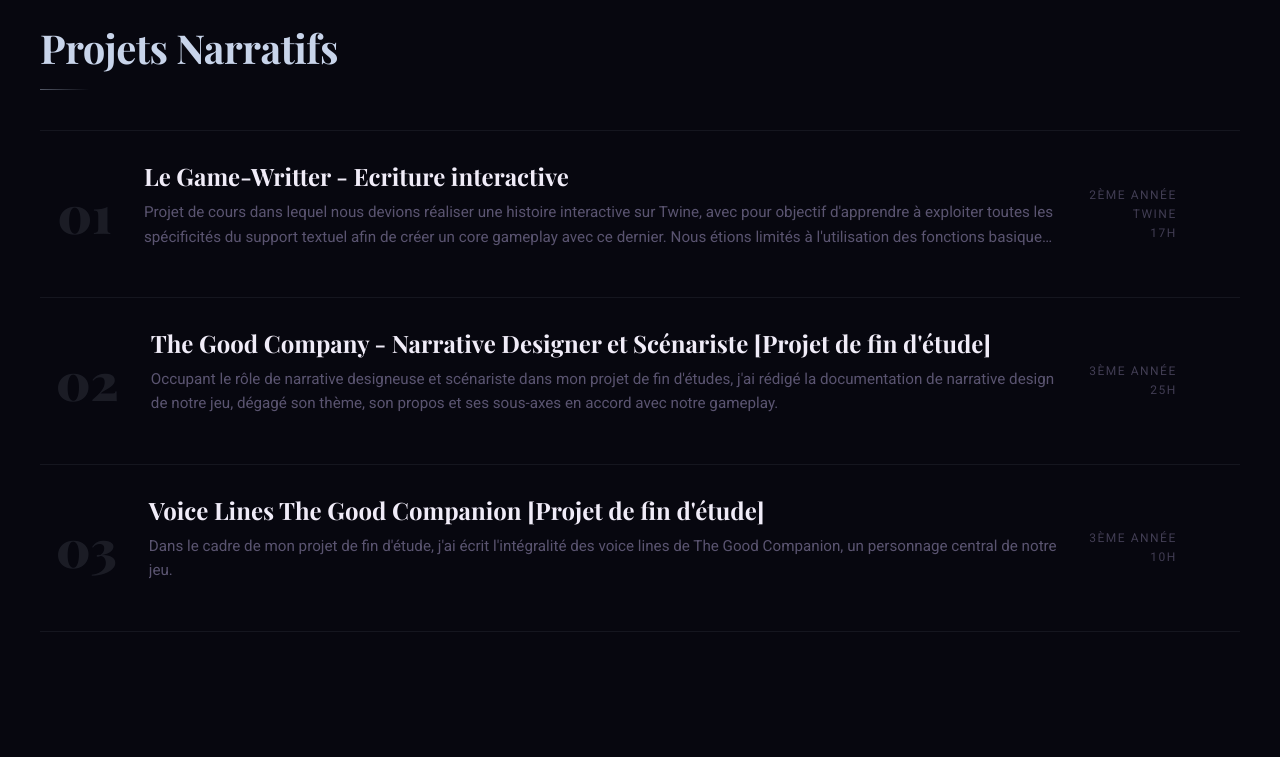
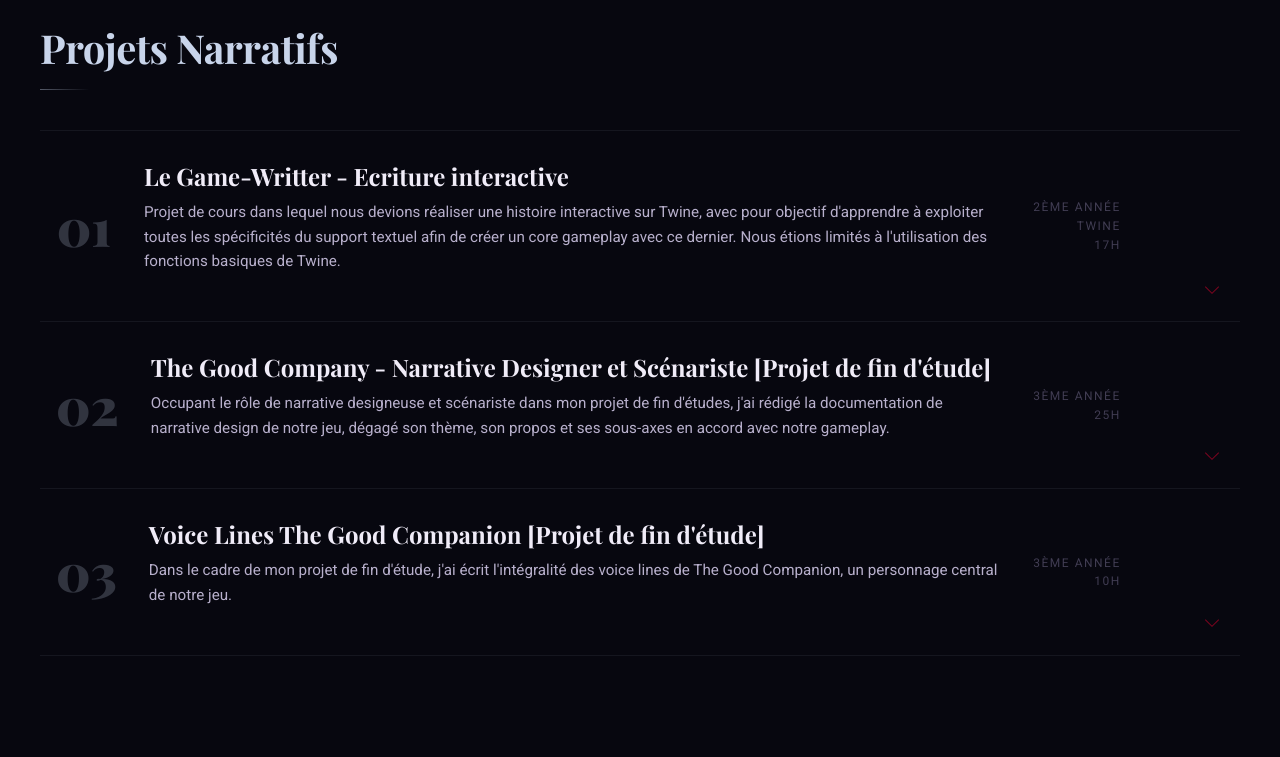
Before and after one commit to Astraaww/Portfolio, a website built with Vite: page index.html in a window 1280 px wide. Shown: the part 1980-2737 px from the top of the page. Built offline with nearby package versions, Linux system fonts and the light colour scheme; a web font is replaced by a local one.

Commit message:
accentuations flèches et CV

```diff
--- a/src/components/Footer.ts
+++ b/src/components/Footer.ts
@@ -15,7 +15,7 @@ export function createFooter(): HTMLElement {
           <span>LinkedIn</span>
         </a>
 
-        <a href="/assets/CV_Christy_Armandou.pdf" target="_blank">
+        <a href="/assets/cv_christy_armandou.pdf" target="_blank">
           <svg viewBox="0 0 24 24">
             <path d="M6 2h9l5 5v15a2 2 0 0 1-2 2H6a2 2 0 0 1-2-2V4a2 2 0 0 1 2-2zm8 1.5V8h4.5"/>
           </svg>
--- a/src/components/ProjectCard.ts
+++ b/src/components/ProjectCard.ts
@@ -13,7 +13,9 @@ export function createProjectCard(project: Project, index: number): HTMLElement
 
   item.innerHTML = `
     <div class="pli-main">
-      <span class="pli-number">${num}</span>
+      <div class="pli-left">
+        <span class="pli-number">${num}</span>
+      </div>
       <div class="pli-body">
         <h3 class="pli-title">${project.title}</h3>
         <p class="pli-desc">${project.description}</p>
@@ -23,6 +25,9 @@ export function createProjectCard(project: Project, index: number): HTMLElement
         ${metaParts.map(m => `<span>${m}</span>`).join("")}
       </div>` : ""}
       <span class="pli-arrow">→</span>
+      <div class="pli-right">
+        <span class="pli-expand-hint" aria-hidden="true"></span>
+      </div>
     </div>
     <div class="pli-img">
       <img src="${project.coverPath}" alt="${project.title}" />
--- a/src/styles/home.css
+++ b/src/styles/home.css
@@ -119,22 +119,39 @@ html {
 }
 
 /* Large muted number */
+.pli-left {
+  display: flex;
+  flex-direction: column;
+  align-items: center;
+  flex-shrink: 0;
+  min-width: 3.5rem;
+}
+
+.pli-right {
+  display: flex;
+  flex-direction: column;
+  align-items: center;
+  justify-content: flex-end;
+  flex-shrink: 0;
+  min-width: 1.5rem;
+  align-self: stretch;
+  padding-bottom: 0.3rem;
+}
+
 .pli-number {
   font-family: 'Playfair Display', Georgia, serif;
   font-size: 3.2rem;
   font-weight: 900;
   color: var(--moon-silver);
-  opacity: 0.10;
+  opacity: 0.22;
   line-height: 1;
-  min-width: 3.5rem;
   text-align: right;
-  flex-shrink: 0;
   transition: opacity 0.3s ease;
   user-select: none;
 }
 
 .project-list-item:hover .pli-number {
-  opacity: 0.35;
+  opacity: 0.55;
 }
 
 /* Title + description */
@@ -159,12 +176,9 @@ html {
 
 .pli-desc {
   font-size: 0.95rem;
-  color: var(--muted);
+  color: var(--text-secondary);
   line-height: 1.7;
-  display: -webkit-box;
-  -webkit-line-clamp: 2;
-  -webkit-box-orient: vertical;
-  overflow: hidden;
+  display: block;
   transition: color 0.3s ease;
 }
 
@@ -229,6 +243,28 @@ html {
 .project-list-item:hover .pli-arrow {
   opacity: 0.55;
   transform: translateX(0);
+}
+
+/* Expand hint arrow */
+.pli-expand-hint {
+  display: block;
+  width: 10px;
+  height: 10px;
+  border-right: 1.5px solid var(--primary);
+  border-bottom: 1.5px solid var(--primary);
+  animation: expandBounce 2s ease-in-out infinite;
+  opacity: 0.6;
+  pointer-events: none;
+  transition: opacity 0.25s ease;
+}
+
+.project-list-item:hover .pli-expand-hint {
+  opacity: 0;
+}
+
+@keyframes expandBounce {
+  0%, 100% { transform: translateY(0)   rotate(45deg); opacity: 0.6; }
+  50%       { transform: translateY(4px) rotate(45deg); opacity: 1; }
 }
 
 /* ===================== HERO ===================== */
@@ -493,8 +529,8 @@ html {
 .scroll-arrow {
   width: 14px;
   height: 14px;
-  border-right: 1px solid var(--muted);
-  border-bottom: 1px solid var(--muted);
+  border-right: 1px solid var(--primary);
+  border-bottom: 1px solid var(--primary);
   transform: rotate(45deg);
   animation: bounce 2s ease-in-out infinite;
 }
@@ -663,10 +699,21 @@ html {
   }
 
   .pli-img {
-    display: none;
+    display: flex;
+    max-height: 300px;
+    padding: 0 0.5rem 1rem;
+  }
+
+  .pli-img img {
+    max-width: 90%;
+    max-height: 260px;
   }
 
   .pli-arrow {
     display: none;
   }
+
+  .pli-expand-hint {
+    display: none;
+  }
 }
```
Also changed, not shown: 1 other file.
